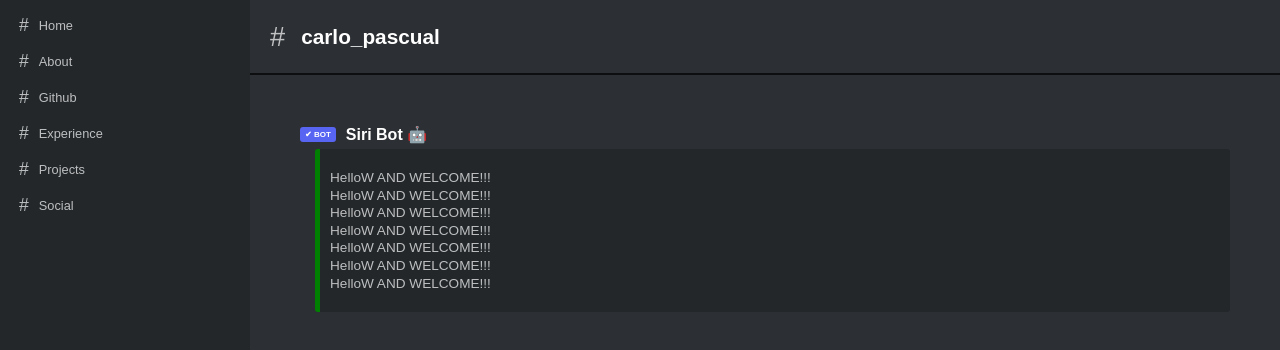
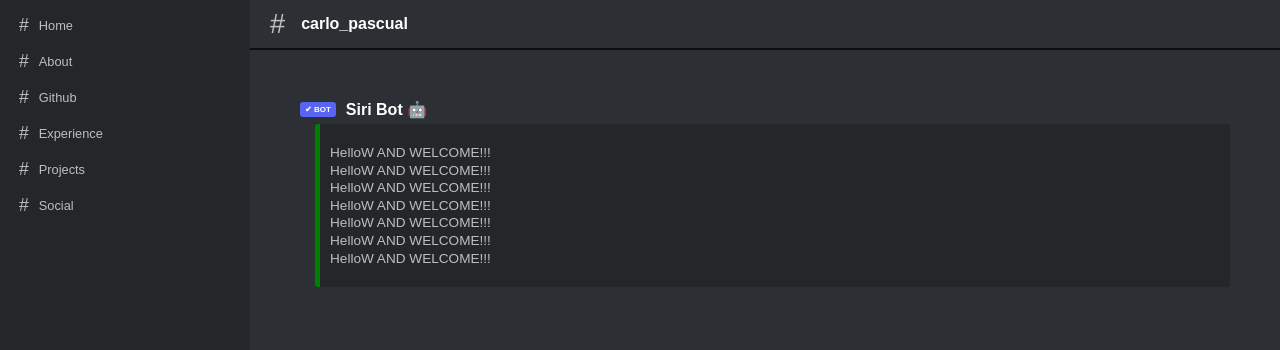
Before and after one commit to carlopascual/discord, a Next.js app: page / in a window 1280 px wide. Shown: the top 350 px of the page. Built offline with nearby package versions, Linux system fonts and the light colour scheme.

Commit message:
Make header smaller

```diff
--- a/src/components/layout/index.tsx
+++ b/src/components/layout/index.tsx
@@ -16,7 +16,7 @@ const Outline = styled.div`
   padding: 50px;
 `;
 
-const HEADER_HEIGHT = 75;
+const HEADER_HEIGHT = 50;
 
 const HeaderOutline = styled.div`
   display: flex;
@@ -24,7 +24,7 @@ const HeaderOutline = styled.div`
   gap: 1rem;
   padding: 20px;
   border-bottom: 2px solid rgb(0, 0, 0, 0.7);
-  font-size: 1.3rem;
+  font-size: 1rem;
   color: white;
   font-weight: bold;
   background: ${BG_COLOR};
```
